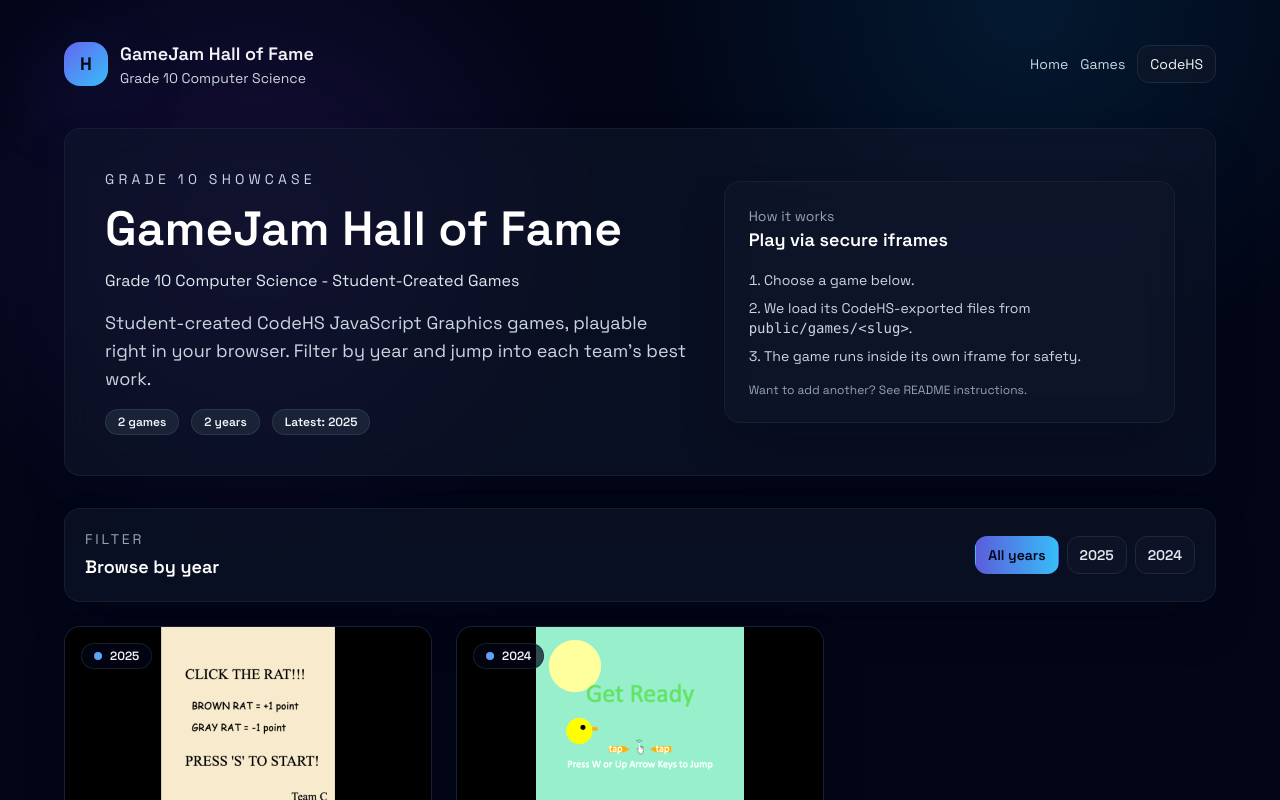
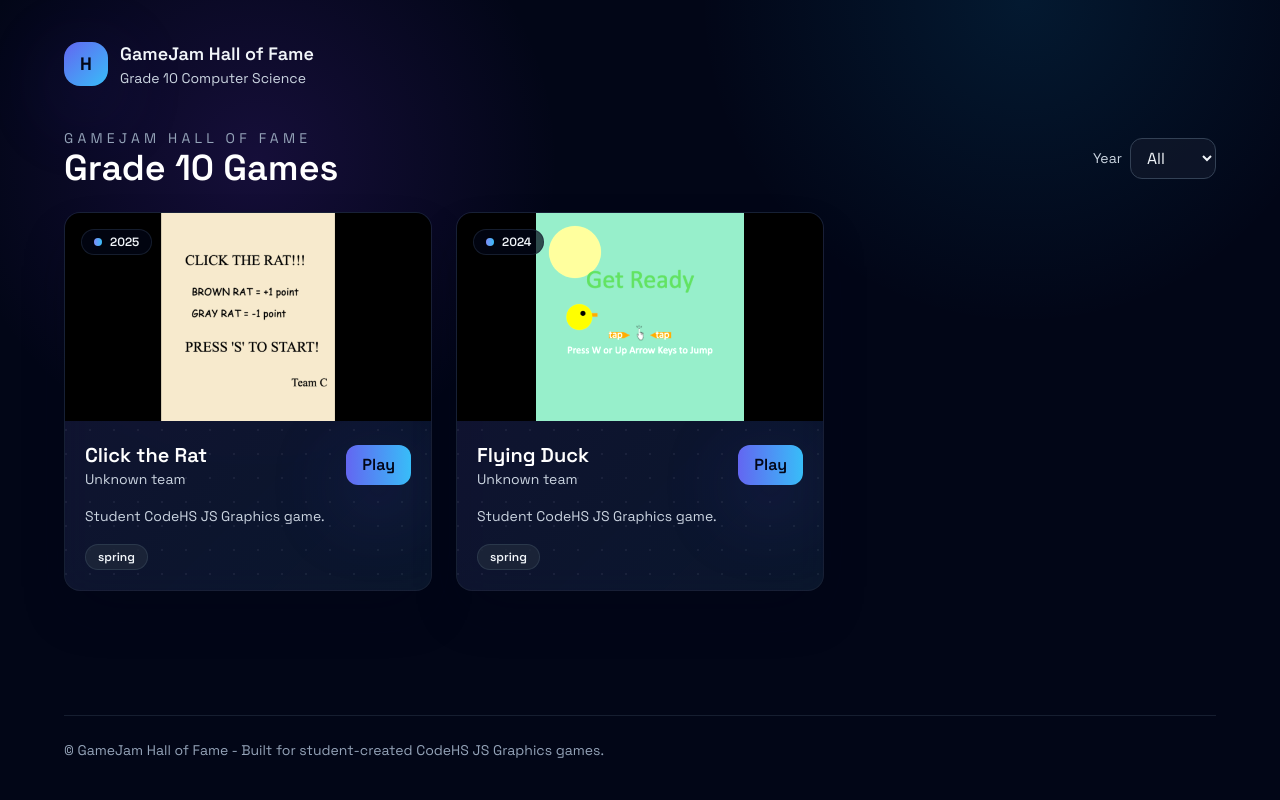
Before and after one commit to codepetca/hof, a Next.js app: page / in a window 1280 px wide. Shown: the top 800 px of the page. Built offline with nearby package versions, Linux system fonts and the light colour scheme.

Commit message:
Simplify landing: minimal header, dropdown year filter

```diff
--- a/app/layout.tsx
+++ b/app/layout.tsx
@@ -32,16 +32,6 @@ export default function RootLayout({
                 <p className="text-sm text-slate-300">Grade 10 Computer Science</p>
               </div>
             </div>
-            <nav className="flex items-center gap-3 text-sm text-slate-300">
-              <a className="hover:text-white transition" href="/">Home</a>
-              <a className="hover:text-white transition" href="#games">Games</a>
-              <a
-                className="hidden sm:inline-flex items-center gap-2 px-3 py-2 rounded-xl bg-slate-900/70 border border-slate-800 text-slate-100 hover:border-slate-700"
-                href="https://codehs.com" target="_blank" rel="noreferrer"
-              >
-                CodeHS
-              </a>
-            </nav>
           </header>
 
           <main className="flex-1">{children}</main>
--- a/app/page.tsx
+++ b/app/page.tsx
@@ -1,47 +1,49 @@
+"use client";
+
+import { useMemo, useState } from "react";
 import GameGrid from "@/components/game-grid";
 import { games } from "@/lib/games";
 
 export default function HomePage() {
-  const years = Array.from(new Set(games.map((game) => game.year))).sort((a, b) => b - a);
-  const latestYear = years[0];
+  const years = useMemo(() => Array.from(new Set(games.map((game) => game.year))).sort((a, b) => b - a), []);
+  const [yearFilter, setYearFilter] = useState<number | "all">("all");
+
+  const filtered = useMemo(
+    () => (yearFilter === "all" ? games : games.filter((game) => game.year === yearFilter)),
+    [yearFilter]
+  );
 
   return (
-    <div className="space-y-8">
-      <section className="surface-card p-8 lg:p-10 grid gap-8 lg:grid-cols-[1.3fr,1fr] items-center">
-        <div className="space-y-4">
-          <p className="text-sm uppercase tracking-[0.3em] text-slate-300">Grade 10 Showcase</p>
-          <h1 className="text-4xl sm:text-5xl font-semibold leading-tight text-white">
-            GameJam Hall of Fame
-          </h1>
-          <p className="text-base text-slate-200">Grade 10 Computer Science - Student-Created Games</p>
-          <p className="text-lg text-slate-300 max-w-2xl">
-            Student-created CodeHS JavaScript Graphics games, playable right in your browser. Filter by
-            year and jump into each team&apos;s best work.
-          </p>
-          <div className="flex flex-wrap gap-3 text-sm text-slate-200">
-            <div className="tag-pill">{games.length} games</div>
-            <div className="tag-pill">{years.length} years</div>
-            <div className="tag-pill">Latest: {latestYear}</div>
-          </div>
+    <div className="space-y-6">
+      <header className="flex flex-wrap items-center justify-between gap-4">
+        <div>
+          <p className="text-sm uppercase tracking-[0.3em] text-slate-400">GameJam Hall of Fame</p>
+          <h1 className="text-3xl sm:text-4xl font-semibold text-white">Grade 10 Games</h1>
         </div>
+        <div className="flex items-center gap-2">
+          <label htmlFor="year-select" className="text-sm text-slate-300">
+            Year
+          </label>
+          <select
+            id="year-select"
+            className="rounded-xl bg-slate-900/80 border border-slate-700 text-slate-100 px-3 py-2"
+            value={yearFilter === "all" ? "all" : yearFilter.toString()}
+            onChange={(e) => {
+              const val = e.target.value;
+              setYearFilter(val === "all" ? "all" : Number(val));
+            }}
+          >
+            <option value="all">All</option>
+            {years.map((year) => (
+              <option key={year} value={year}>
+                {year}
+              </option>
+            ))}
+          </select>
+        </div>
+      </header>
 
-        <div className="surface-card bg-slate-900/70 border border-slate-800/70 p-6 rounded-2xl shadow-inner shadow-black/50">
-          <div className="space-y-4">
-            <div>
-              <p className="text-sm text-slate-400">How it works</p>
-              <p className="text-lg font-semibold text-white">Play via secure iframes</p>
-            </div>
-            <ol className="space-y-2 text-sm text-slate-300 list-decimal list-inside">
-              <li>Choose a game below.</li>
-              <li>We load its CodeHS-exported files from <code>public/games/&lt;slug&gt;</code>.</li>
-              <li>The game runs inside its own iframe for safety.</li>
-            </ol>
-            <p className="text-xs text-slate-400">Want to add another? See README instructions.</p>
-          </div>
-        </div>
-      </section>
-
-      <GameGrid games={games} years={years} />
+      <GameGrid games={filtered} />
     </div>
   );
 }
--- a/components/game-grid.tsx
+++ b/components/game-grid.tsx
@@ -1,69 +1,18 @@
-"use client";
-
 import Image from "next/image";
 import Link from "next/link";
-import { useMemo, useState } from "react";
 import type { Game } from "@/lib/games";
 
 type Props = {
   games: Game[];
-  years: number[];
 };
 
-const buttonBase =
-  "px-3 py-2 rounded-xl border text-sm font-semibold transition hover:-translate-y-0.5";
-
-export default function GameGrid({ games, years }: Props) {
-  const [yearFilter, setYearFilter] = useState<number | "all">("all");
-
-  const sorted = useMemo(
-    () => [...games].sort((a, b) => (b.year === a.year ? a.title.localeCompare(b.title) : b.year - a.year)),
-    [games]
-  );
-
-  const filtered = useMemo(
-    () => (yearFilter === "all" ? sorted : sorted.filter((game) => game.year === yearFilter)),
-    [sorted, yearFilter]
-  );
+export default function GameGrid({ games }: Props) {
+  const sorted = [...games].sort((a, b) => (b.year === a.year ? a.title.localeCompare(b.title) : b.year - a.year));
 
   return (
     <section id="games" className="space-y-6">
-      <div className="surface-card p-5 flex flex-col sm:flex-row sm:items-center justify-between gap-4">
-        <div className="space-y-1">
-          <p className="text-sm uppercase tracking-[0.2em] text-slate-400">Filter</p>
-          <p className="text-lg font-semibold text-white">Browse by year</p>
-        </div>
-        <div className="flex flex-wrap gap-2">
-          <button
-            type="button"
-            onClick={() => setYearFilter("all")}
-            className={`${buttonBase} ${
-              yearFilter === "all"
-                ? "bg-gradient-to-r from-indigo-500/90 to-sky-400 text-slate-950 border-transparent"
-                : "bg-slate-900/60 border-slate-800 text-slate-200"
-            }`}
-          >
-            All years
-          </button>
-          {years.map((year) => (
-            <button
-              key={year}
-              type="button"
-              onClick={() => setYearFilter(year)}
-              className={`${buttonBase} ${
-                yearFilter === year
-                  ? "bg-gradient-to-r from-indigo-500/90 to-sky-400 text-slate-950 border-transparent"
-                  : "bg-slate-900/60 border-slate-800 text-slate-200"
-              }`}
-            >
-              {year}
-            </button>
-          ))}
-        </div>
-      </div>
-
       <div className="grid grid-cols-1 md:grid-cols-2 xl:grid-cols-3 gap-6">
-        {filtered.map((game) => (
+        {sorted.map((game) => (
           <article
             key={game.slug}
             className="surface-card grid-backdrop overflow-hidden border border-slate-800/60"
@@ -75,7 +24,7 @@ export default function GameGrid({ games, years }: Props) {
                 width={800}
                 height={500}
                 className="h-52 w-full object-cover brightness-105 saturate-125"
-                priority={game.slug === filtered[0]?.slug}
+                priority={false}
               />
               <div className="absolute left-4 top-4 inline-flex items-center gap-2 rounded-full bg-slate-950/70 px-3 py-1 text-xs font-semibold text-slate-100 border border-slate-800/70">
                 <span className="h-2 w-2 rounded-full bg-gradient-to-r from-indigo-400 to-sky-400" />
```
